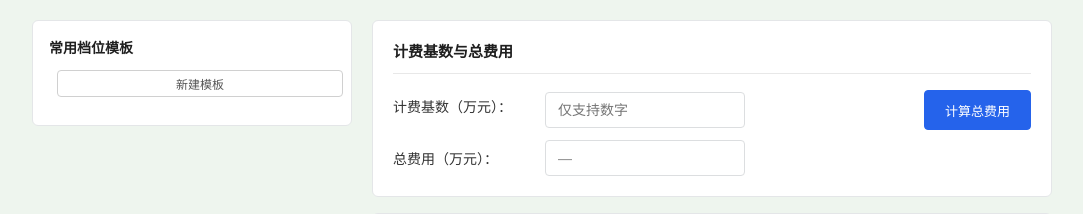
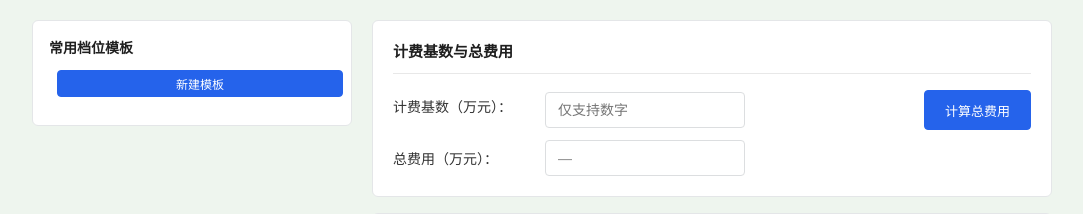
Before and after one commit to fayyer0205/progressive-rate-calc, a Flask app: page /progressive-rate in a window 1280 px wide. Shown: the part 175-389 px from the top of the page, without its empty margins (98-1181 px from the left). Run offline with Flask 3, Linux system fonts and the light colour scheme.

Commit message:
style: 新建模板按钮改为蓝底白字
Made-with: Cursor

```diff
--- a/docs/index.html
+++ b/docs/index.html
@@ -108,7 +108,7 @@
         <div class="page-layout">
             <aside class="sidebar">
                 <h3>常用档位模板</h3>
-                <button type="button" class="btn btn-secondary btn-sm btn-new-template" id="btnNewTemplate">新建模板</button>
+                <button type="button" class="btn btn-primary btn-sm btn-new-template" id="btnNewTemplate">新建模板</button>
                 <ul class="template-list" id="templateList"></ul>
             </aside>
             <main class="main-content">
--- a/progressive_rate_standalone.html
+++ b/progressive_rate_standalone.html
@@ -108,7 +108,7 @@
         <div class="page-layout">
             <aside class="sidebar">
                 <h3>常用档位模板</h3>
-                <button type="button" class="btn btn-secondary btn-sm btn-new-template" id="btnNewTemplate">新建模板</button>
+                <button type="button" class="btn btn-primary btn-sm btn-new-template" id="btnNewTemplate">新建模板</button>
                 <ul class="template-list" id="templateList"></ul>
             </aside>
             <main class="main-content">
--- a/templates/progressive_rate.html
+++ b/templates/progressive_rate.html
@@ -125,7 +125,7 @@
         <div class="page-layout">
             <aside class="sidebar">
                 <h3>常用档位模板</h3>
-                <button type="button" class="btn btn-secondary btn-sm btn-new-template" id="btnNewTemplate">新建模板</button>
+                <button type="button" class="btn btn-primary btn-sm btn-new-template" id="btnNewTemplate">新建模板</button>
                 <ul class="template-list" id="templateList"></ul>
             </aside>
             <main class="main-content">
```
